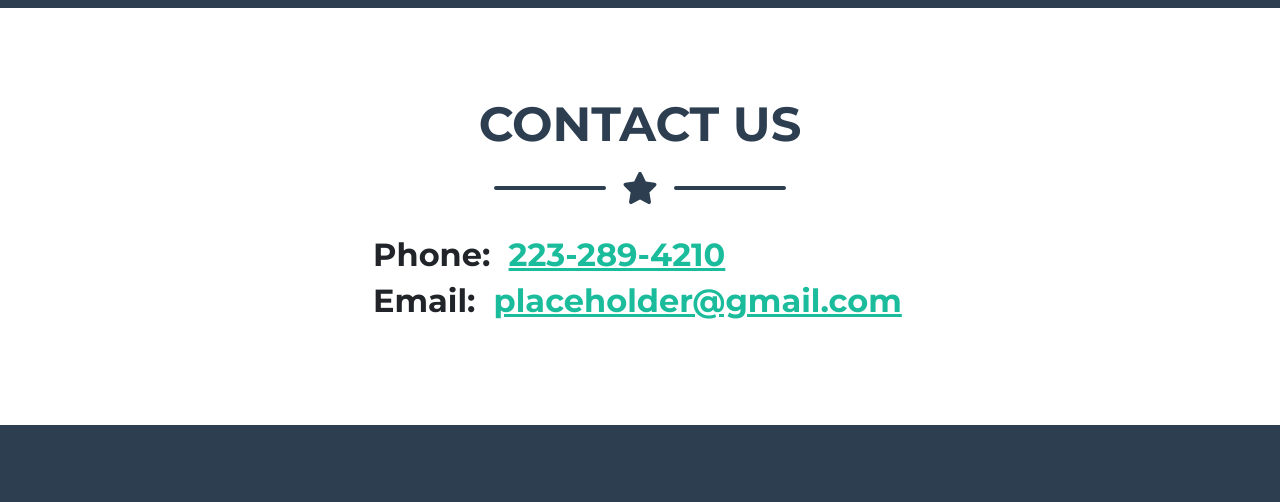
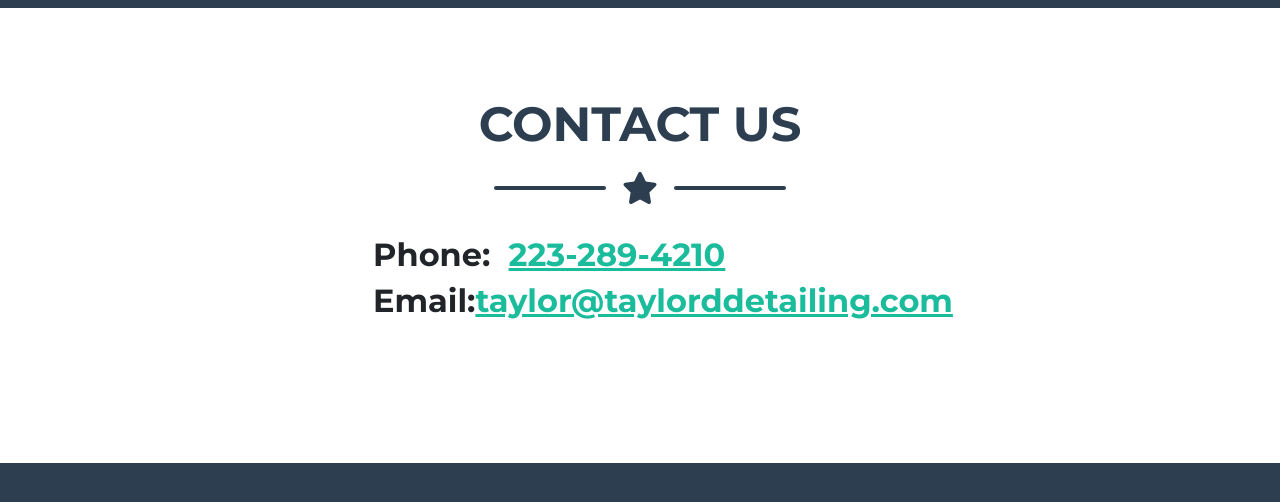
Before and after one commit to chazwarp923/taylorddetailing.com, a plain HTML site: page index.html in a window 1280 px wide. Shown: the part 2791-3293 px from the top of the page. Drawn offline with nearby package versions, Linux system fonts and the light colour scheme.

Commit message:
Update Contact Email

```diff
--- a/index.html
+++ b/index.html
@@ -177,7 +177,7 @@
                 <!-- Contact Me Section-->
                 <div class="text-center container col-lg-6">
                     <h2 class="d-flex">Phone: &nbsp;<a href="tel:+2232894210">223-289-4210</a></h2>
-                    <h2 class="d-flex">Email: &nbsp;<a href="mailto:blank@gmail.com">placeholder@gmail.com</a></h2>
+                    <h2 class="d-flex">Email: &nbsp;<a href="mailto:taylor@taylorddetailing.com">taylor@taylorddetailing.com</a></h2>
                 </div>
             </div>
         </section>
```
